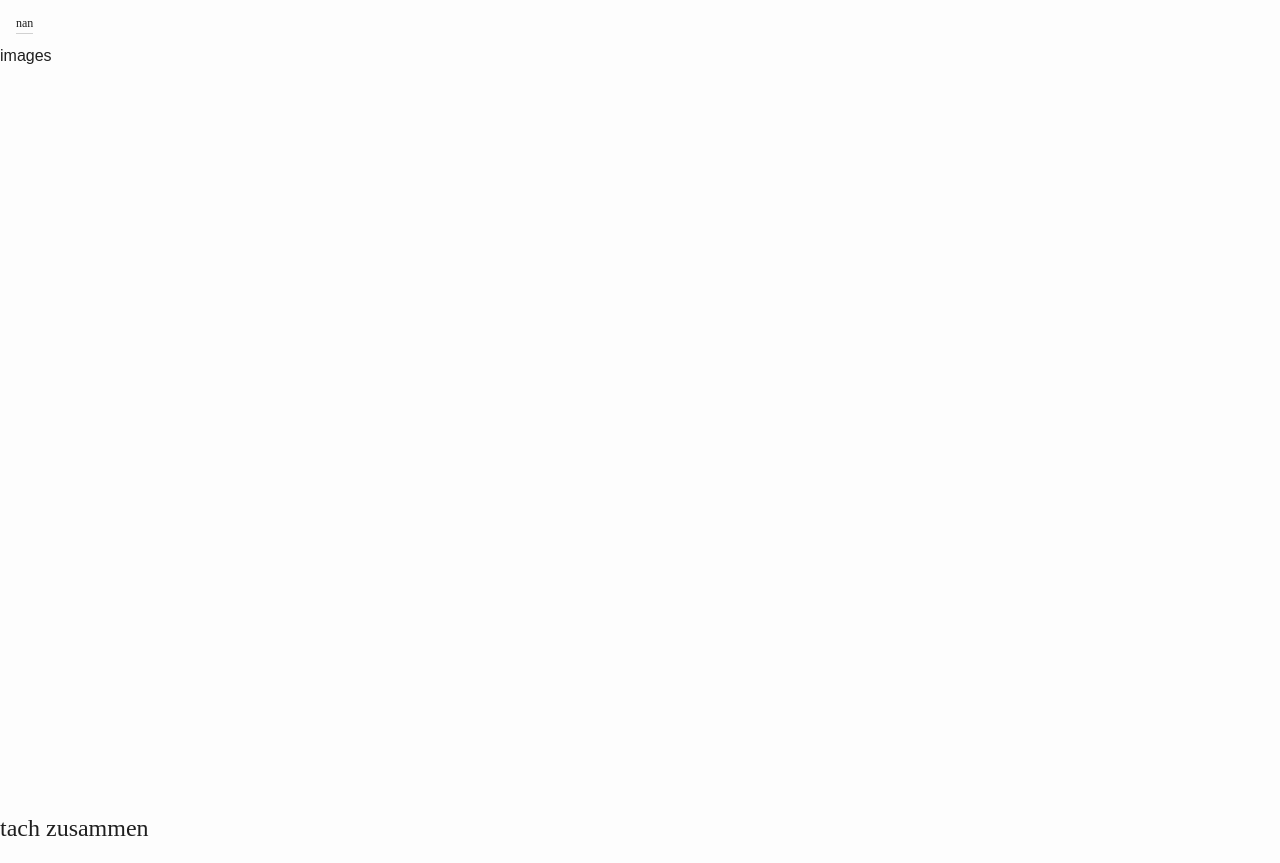
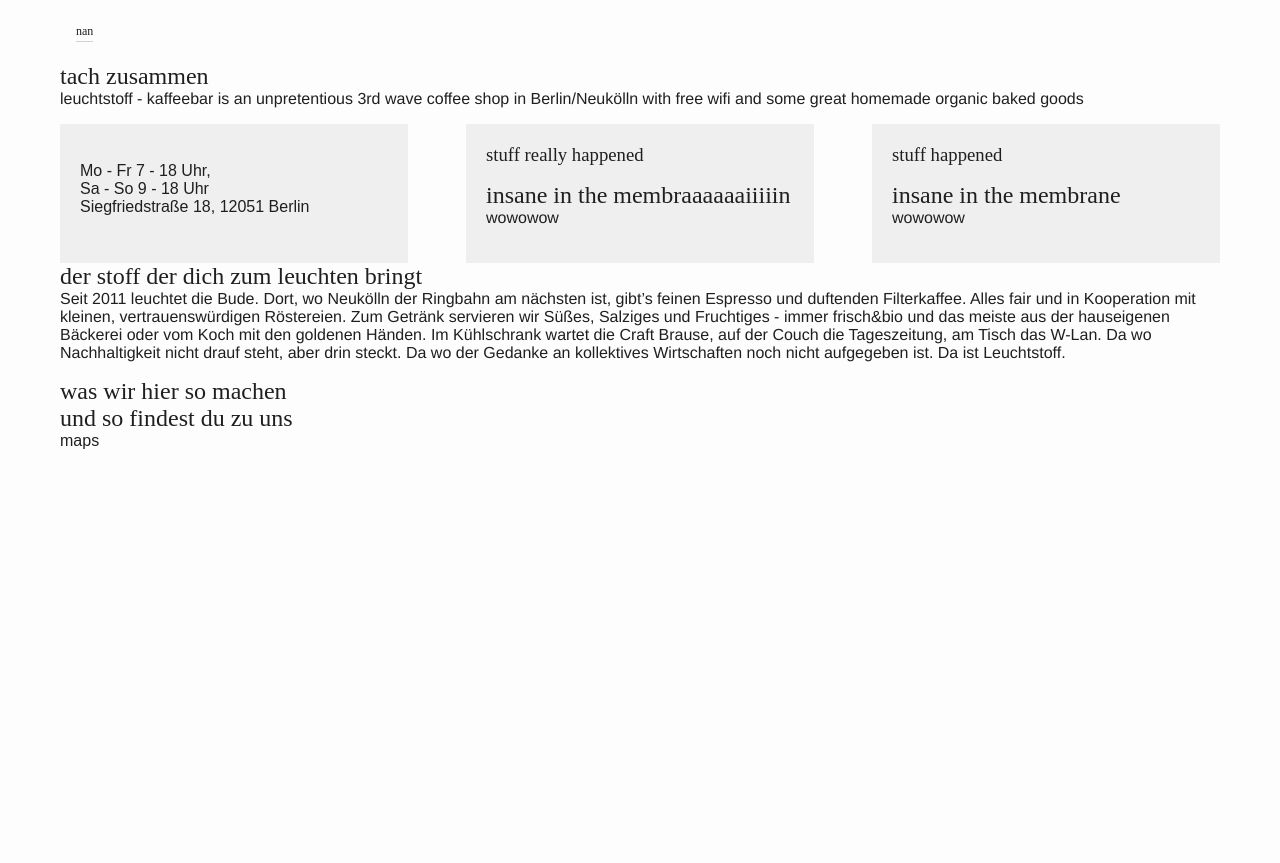
Before and after one commit to fynnit/ls, an Eleventy site: page index.md in a window 1280 px wide. Before the commit the page ends 842 px from the top, so only its background shows below. Built offline with nearby package versions, Linux system fonts and the light colour scheme; Eleventy itself is replaced by a stand-in of ours; files that its build step writes are made by us from their sources.

Commit message:
added more structure

```diff
--- a/_includes/base.liquid
+++ b/_includes/base.liquid
@@ -10,7 +10,10 @@
 
 </head>
 <body id="body" class="loading">
+    {% include _menu.liquid %}
+
     {{content}}
+
 </body>
 
 <script>
--- a/_includes/home.liquid
+++ b/_includes/home.liquid
@@ -2,24 +2,37 @@
 layout: base.liquid
 ---
 
-<main class="home" style="background-image: url({{image}})">
-
-    {% include _menu.liquid %}
+<main class="home"
+      style="background-image: url({{image}})">
 
     <header>
-        images
+        <h2>{{headertitle}}</h2>
+        <p>{{headercontent}}</p>
     </header>
 
     <section class="news">
+        <article class="openinghours">
+            {{ openinghours }}
+        </article>
         {% for article in collections.news %}
-        <div class="article">
-            <a href="{{article.url}}"
-                >{{article.data.title}}</a>
-        </div>
-    {% endfor %}
+        <article class="article" onclick="window.location.href='{{article.url}}'">
+                <h3>{{article.data.title}}</h3>
+                <p>{{article.content}}</p>
+
+        </article>
+        {% endfor %}
     </section>
 
+    <section>
+        {{content}}
+    </section>
 
-    {{content}}
+    <section class="teaser">
 
+    </section>
+
+    <section>
+        <h2>und so findest du zu uns</h2>
+        maps
+    </section>
 </main>
--- a/index.md
+++ b/index.md
@@ -5,6 +5,15 @@ nav-order: 1
 layout: home.liquid
 tags: page
 permalink: /
+headertitle: tach zusammen
+headercontent: "leuchtstoff - kaffeebar is an unpretentious 3rd wave coffee shop in Berlin/Neukölln with free wifi and some great homemade organic baked goods"
+
+openinghours: "Mo - Fr 7 - 18 Uhr,\nSa - So 9 - 18 Uhr\nSiegfriedstraße 18, 12051 Berlin"
 ---
 
-## tach zusammen
+
+## der stoff der dich zum leuchten bringt
+
+Seit 2011 leuchtet die Bude. Dort, wo Neukölln der Ringbahn am nächsten ist, gibt’s feinen Espresso und duftenden Filterkaffee. Alles fair und in Kooperation mit kleinen, vertrauenswürdigen Röstereien. Zum Getränk servieren wir Süßes, Salziges und Fruchtiges - immer frisch&bio und das meiste aus der hauseigenen Bäckerei oder vom Koch mit den goldenen Händen. Im Kühlschrank wartet die Craft Brause, auf der Couch die Tageszeitung, am Tisch das W-Lan. Da wo Nachhaltigkeit nicht drauf steht, aber drin steckt. Da wo der Gedanke an kollektives Wirtschaften noch nicht aufgegeben ist. Da ist Leuchtstoff.
+
+## was wir hier so machen
--- /dev/null
+++ b/news/article copy.md
@@ -0,0 +1,8 @@
+---
+title: stuff  really happened
+tags: news
+---
+
+## insane in the membraaaaaaiiiiin
+
+wowowow
--- a/news/article.md
+++ b/news/article.md
@@ -1,6 +1,6 @@
 ---
 title: stuff happened
-tag: news
+tags: news
 ---
 
 ## insane in the membrane
--- a/scss/_nav.scss
+++ b/scss/_nav.scss
@@ -1,14 +1,15 @@
 .nav {
-
     display: flex;
     width: 100%;
     align-self: flex-start;
     justify-content: space-between;
 
-    padding: 1rem 0;
-
+    padding: 1rem 20px;
+    @include media-up(md) {
+        padding: 1.2rem 40px;
+    }
     @include media-up(mdl) {
-        padding: 1rem 0;
+        padding: 1.5rem 60px;
     }
 
     .nav-item {
--- a/scss/main.scss
+++ b/scss/main.scss
@@ -30,23 +30,11 @@ body {
 }
 
 section {
-    flex-grow: 1;
-    display: flex;
-    flex-flow: column;
-    align-items: center;
-    text-align: left;
-    justify-content: flex-end;
+    padding: 0 20px;
     @include media-up(md) {
-        min-height: calc(100% - 50px);
-        justify-content: center;
+        padding: 0 40px;
     }
     @include media-up(mdl) {
-        .mobile-image  {
-            display: none;
-        }
-    }
-
-    .mobile-image img {
-        max-height: 40vh;
+        padding: 0 60px;
     }
 }
--- a/scss/pages/_home.scss
+++ b/scss/pages/_home.scss
@@ -1,3 +1,31 @@
 .home {
 
+    header {
+        padding: 0 20px;
+        @include media-up(md) {
+            padding: 0 40px;
+        }
+        @include media-up(mdl) {
+            padding: 0 60px;
+        }
+    }
+
+    .news {
+        display: flex;
+        justify-content: space-between;
+    }
+
+    article {
+        width: 30%;
+        background-color: #efefef;
+        padding: 20px;
+        a {
+            display: block;
+            height: 100%;
+            width: 100%;
+        }
+        &.openinghours {
+            white-space: pre-line;
+        }
+    }
 }
```
Also changed, not shown: 4 other files.
